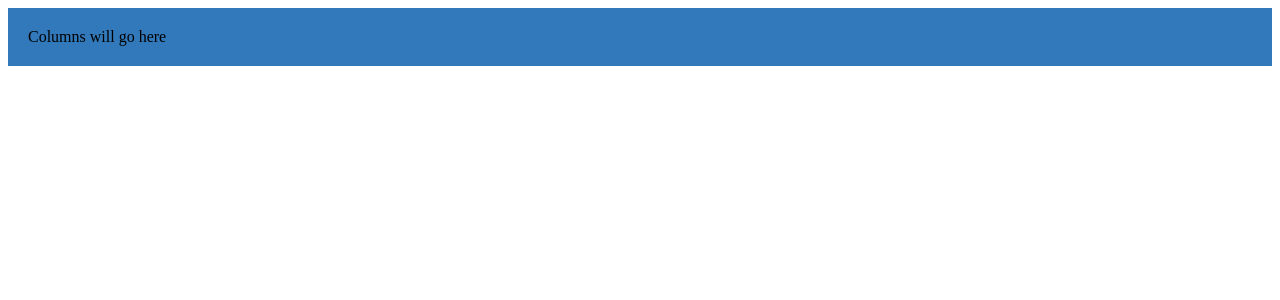
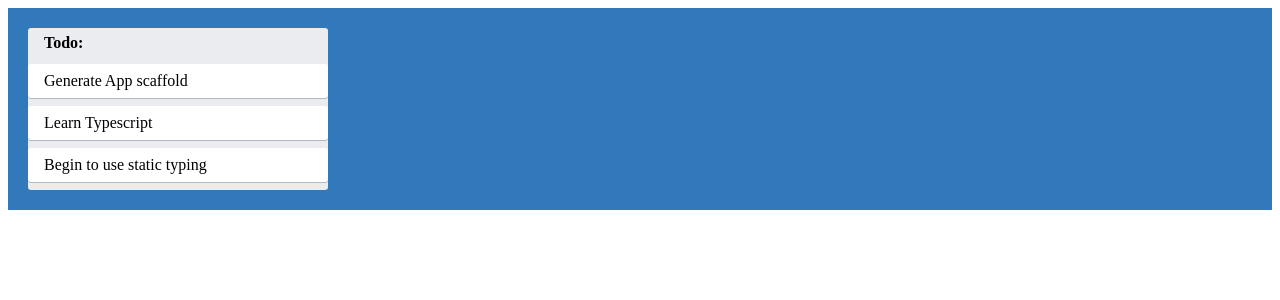
Before and after one commit to ItokianaMahenintsoa/trello-clone, a React (Create React App) app: page / in a window 1280 px wide. Shown: the top 300 px of the page. Built offline with nearby package versions, Linux system fonts and the light colour scheme.

Commit message:
Update todo.md

```diff
--- a/src/App.tsx
+++ b/src/App.tsx
@@ -1,11 +1,12 @@
 import React from 'react';
 import { AppContainer } from './style';
+import { Column } from './Column';
 
 
 const App = () => {
   return (
     <AppContainer>
-      Columns will go here
+        <Column text="Todo:"/>
     </AppContainer>
   )
 }
--- a/src/Column.tsx
+++ b/src/Column.tsx
@@ -1,5 +1,5 @@
 import React from "react";
-import { ColumnContainer, ColumnTitle } from "./style";
+import { CardContainer, ColumnContainer, ColumnTitle } from "./style";
 
 // In typescript, we need to provide a type or an interface to define the form of props objects
 interface ColumnProps {
@@ -10,6 +10,9 @@ export const Column = ({text} : ColumnProps) => {
     return (
         <ColumnContainer>
             <ColumnTitle>{text} </ColumnTitle>
+            <CardContainer>Generate App scaffold</CardContainer>
+            <CardContainer>Learn Typescript</CardContainer>
+            <CardContainer>Begin to use static typing</CardContainer>
         </ColumnContainer>
     )
 }
--- a/src/style.ts
+++ b/src/style.ts
@@ -25,7 +25,7 @@ export const ColumnTitle = styled.div`
     font-weight: bold;
 `
 
-export const CartContainer = styled.div`
+export const CardContainer = styled.div`
     background-color: #ffffff;
     curson: pointer;
     margin-bottom : 0.5rem;
```
Also changed, not shown: 1 other file (tests, documents, lock files or other folders).
